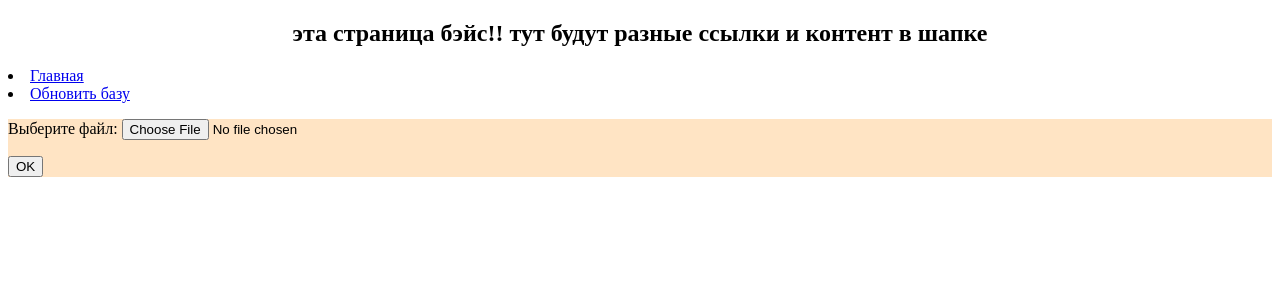
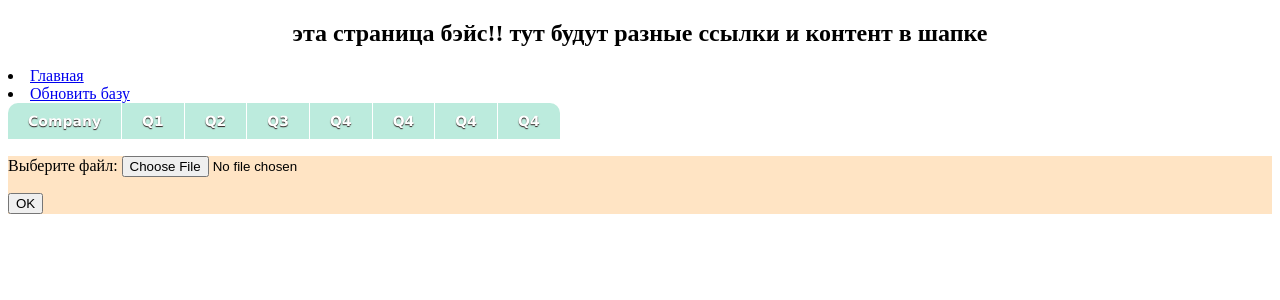
Before and after one commit to banywick/stock, a Django app: page /update/ in a window 1280 px wide. Shown: the top 300 px of the page. Run offline with Django 4.2, Linux system fonts and the light colour scheme; lists and menus that the app fills with data are empty.

Commit message:
таблица-начало.

```diff
--- a/enterprice/search/static/css/style.css
+++ b/enterprice/search/static/css/style.css
@@ -0,0 +1,41 @@
+table {
+font-family: "Lucida Sans Unicode", "Lucida Grande", Sans-Serif;
+font-size: 14px;
+border-radius: 10px;
+border-spacing: 0;
+text-align: center;
+}
+th {
+background: #BCEBDD;
+color: white;
+text-shadow: 0 1px 1px #2D2020;
+padding: 10px 20px;
+}
+th, td {
+border-style: solid;
+border-width: 0 1px 1px 0;
+border-color: white;
+}
+th:first-child, td:first-child {
+text-align: left;
+}
+th:first-child {
+border-top-left-radius: 10px;
+}
+th:last-child {
+border-top-right-radius: 10px;
+border-right: none;
+}
+td {
+padding: 10px 20px;
+background: #F8E391;
+}
+tr:last-child td:first-child {
+border-radius: 0 0 0 10px;
+}
+tr:last-child td:last-child {
+border-radius: 0 0 10px 0;
+}
+tr td:last-child {
+border-right: none;
+}
--- a/enterprice/search/templates/base.html
+++ b/enterprice/search/templates/base.html
@@ -10,19 +10,37 @@
 <body>
 {% block menu %}
 
-<h2 style="text-align: center";>эта страница бэйс!! тут будут разные ссылки и контент в шапке</h2>
- {% for m in menu %}
-          <li ><a href="{% url m.url_name %}">{{ m.title }}</a></li>
-        {% endfor %}
+<h2 style="text-align: center" ;>эта страница бэйс!! тут будут разные ссылки и контент в шапке</h2>
+{% for m in menu %}
+<li><a href="{% url m.url_name %}">{{ m.title }}</a></li>
+{% endfor %}
 
+{% endblock %}
+<table>
+<tr>
+  <th>Company</th>
+  <th>Q1</th>
+  <th>Q2</th>
+  <th>Q3</th>
+  <th>Q4</th>
+  <th>Q4</th>
+  <th>Q4</th>
+  <th>Q4</th>
+
+</tr>
 {% for r in remains %}
-   <p> {{ r.article }}   {{ r.title }}   {{ r.quantity }}</p>
-    {% endfor %}
-
-
-{% endblock menu %}
-
-
+<tr>
+   <td>{{r.comment}}</td>
+   <td>{{r.code}}</td>
+   <td>{{r.article}}</td>
+   <td>{{r.party}}</td>
+   <td>{{r.title}}</td>
+   <td>{{r.base_unit}}</td>
+   <td>{{r.project}}</td>
+   <td>{{r.quantity}}</td>
+</tr>
+{% endfor %}
+</table>
 
 
 
--- a/enterprice/search/utils.py
+++ b/enterprice/search/utils.py
@@ -34,7 +34,7 @@ def save_data_db():
         book = openpyxl.load_workbook(file_name, read_only=True)
         sheet = book.active
         print(f'Добрался до книги <<<< {book}')
-        for row in sheet.iter_rows(min_row=15, max_row=6500, min_col=12, max_col=19, values_only=True):
+        for row in sheet.iter_rows(min_row=15, max_row=300, min_col=12, max_col=19, values_only=True):
             sp.append(row)
         print('Получил список картежей всей книги')
         with sqlite3.connect(db_path) as con:
@@ -46,7 +46,7 @@ def save_data_db():
             VALUES (?,?,?,?,?,?,?,?)""", sp)
             print('База успешно записана соединение закрыто')
     except IOError as e:
-        print(f"Ошибка в загрузге данных в базу {e}")
+            print(f"Ошибка в загрузге данных в базу {e}")
 
 
 #save_data_db()
--- a/enterprice/search/views.py
+++ b/enterprice/search/views.py
@@ -24,4 +24,4 @@ def update_load_document(request):
             print('Данные загружены')
             return redirect('main')
 
-    return render(request, 'update.html', {'title': 'Обновление базы', 'menu': menu, 'doc': doc})
+    return render(request, 'update.html', {'title': 'Обновление базы', 'menu': menu, 'doc':doc})
```
Also changed, not shown: enterprice/db.sqlite3.
